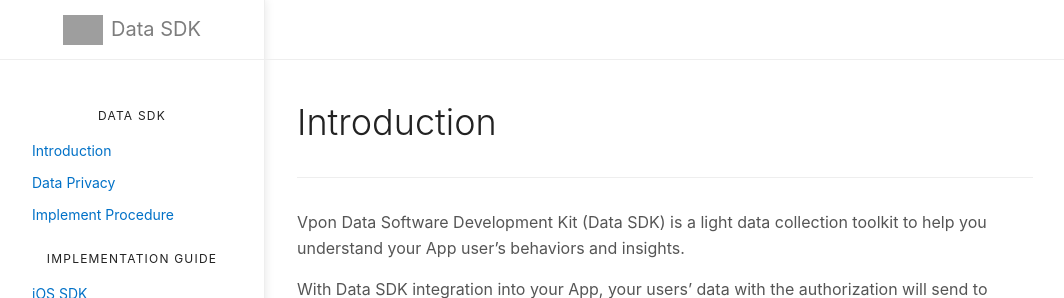
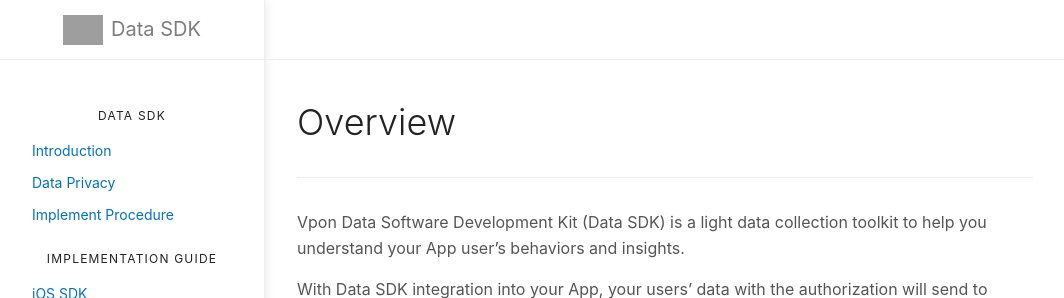
Before and after one commit to vpon-data/data-sdk, a Jekyll site: the page built from index.md, in a window 1280 px wide and 927 px high. Shown: the top 298 px of the window, without its empty margins (107-1171 px from the left). Built offline with Jekyll 4.4.1, drawn with Linux system fonts in a browser that asks for light colours; grey boxes are pictures that could not be loaded.

Commit message:
Update index.md

```diff
--- a/index.md
+++ b/index.md
@@ -8,7 +8,7 @@
 lang:           "en"
 ---
 
-# Introduction
+# Overview
 ---
 
 Vpon Data Software Development Kit (Data SDK) is a light data collection toolkit to help you understand your App user's behaviors and insights.
```
